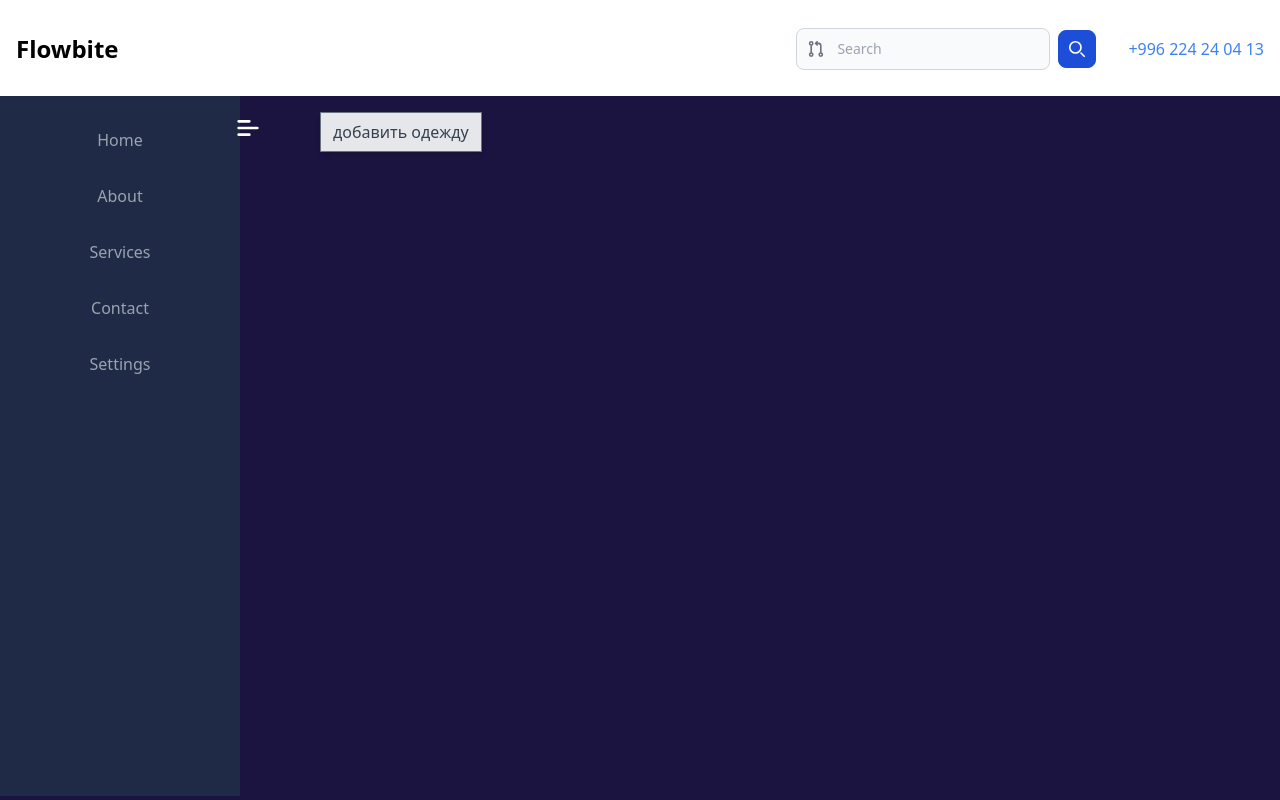
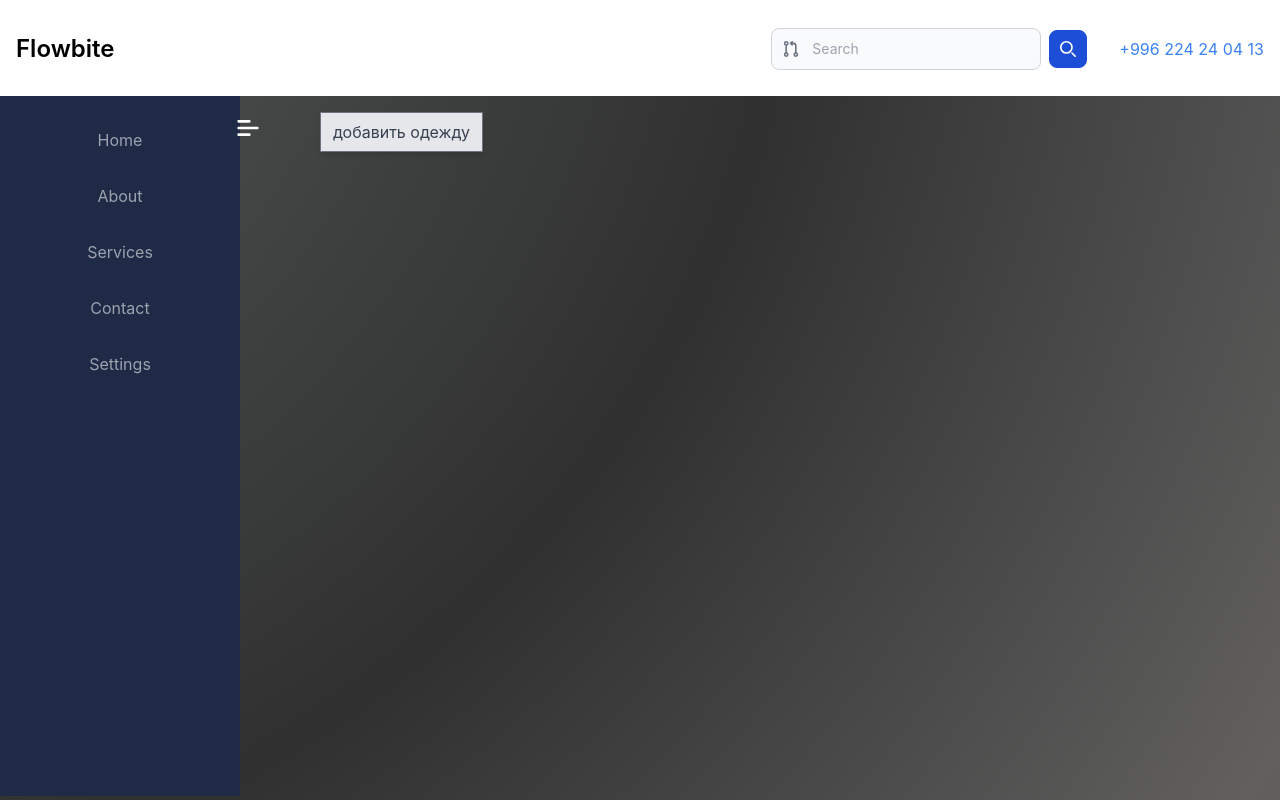
Before and after one commit to alixandr00/clothShopp, a React (Create React App) app: page / in a window 1280 px wide. Built offline with nearby package versions, Linux system fonts and the light colour scheme.

Commit message:
background animation added

```diff
--- a/src/index.css
+++ b/src/index.css
@@ -5,3 +5,46 @@
 body {
   background: rgb(27, 20, 64);
 }
+
+html {
+  box-sizing: border-box;
+  --duration: 0.45s;
+  --cubic: cubic-bezier(0.4, 0, 0.2, 1);
+  --color-1: #cdb4db;
+  --color-2: #a2d2ff;
+}
+
+html *,
+html *::before,
+html *::after {
+  box-sizing: inherit;
+}
+
+body {
+  margin: auto;
+  font-family: -apple-system, BlinkMacSystemFont, sans-serif;
+  overflow: auto;
+  background: rgb(34, 108, 91);
+  background: radial-gradient(
+    circle,
+    rgb(91, 98, 96) 0%,
+    rgb(48, 48, 48) 35%,
+    rgb(97, 96, 95) 59%,
+    rgb(52, 59, 61) 100%
+  );
+  animation: gradient 25s ease infinite;
+  background-size: 400% 400%;
+  background-attachment: fixed;
+}
+
+@keyframes gradient {
+  0% {
+    background-position: 0% 0%;
+  }
+  50% {
+    background-position: 100% 100%;
+  }
+  100% {
+    background-position: 0% 0%;
+  }
+}
```
